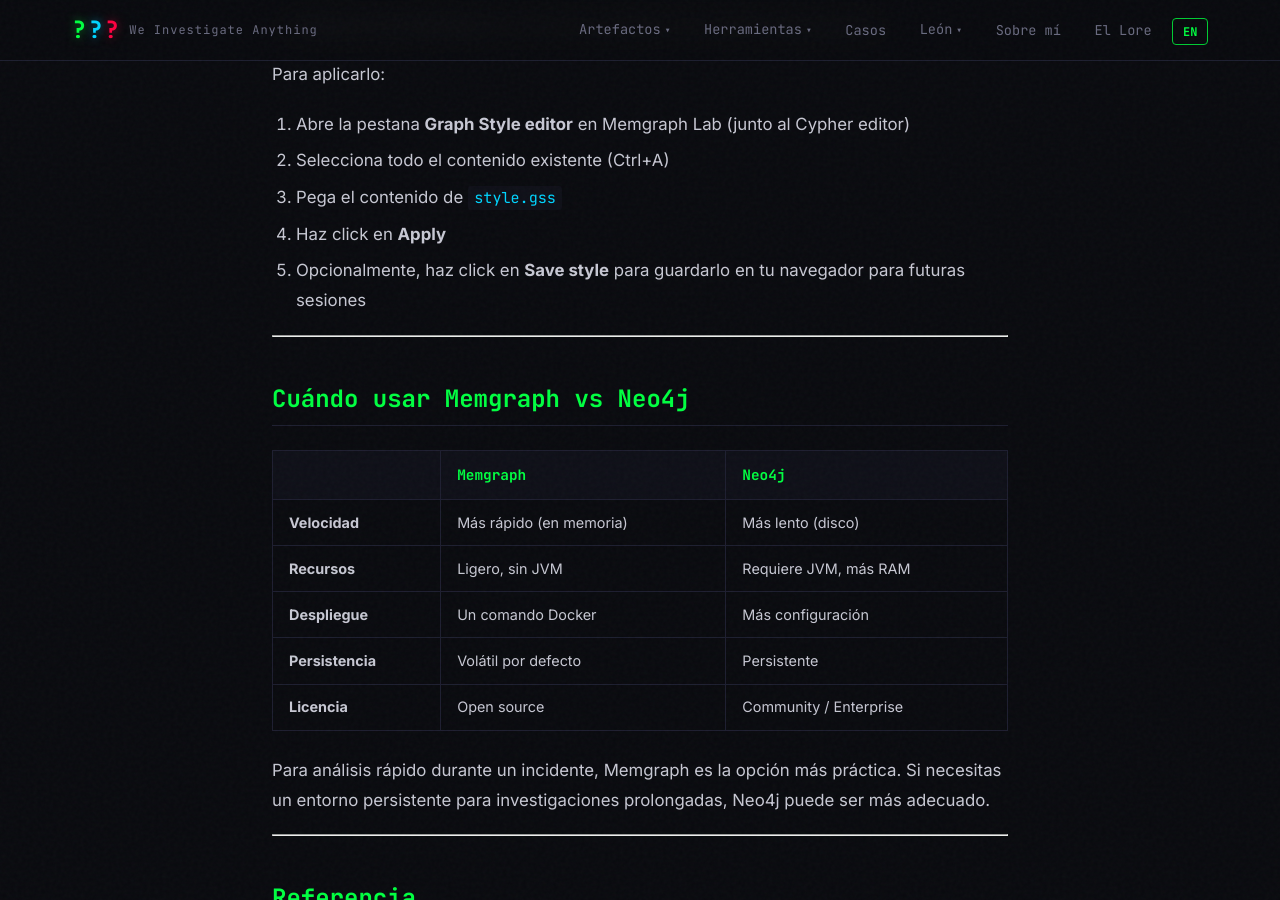
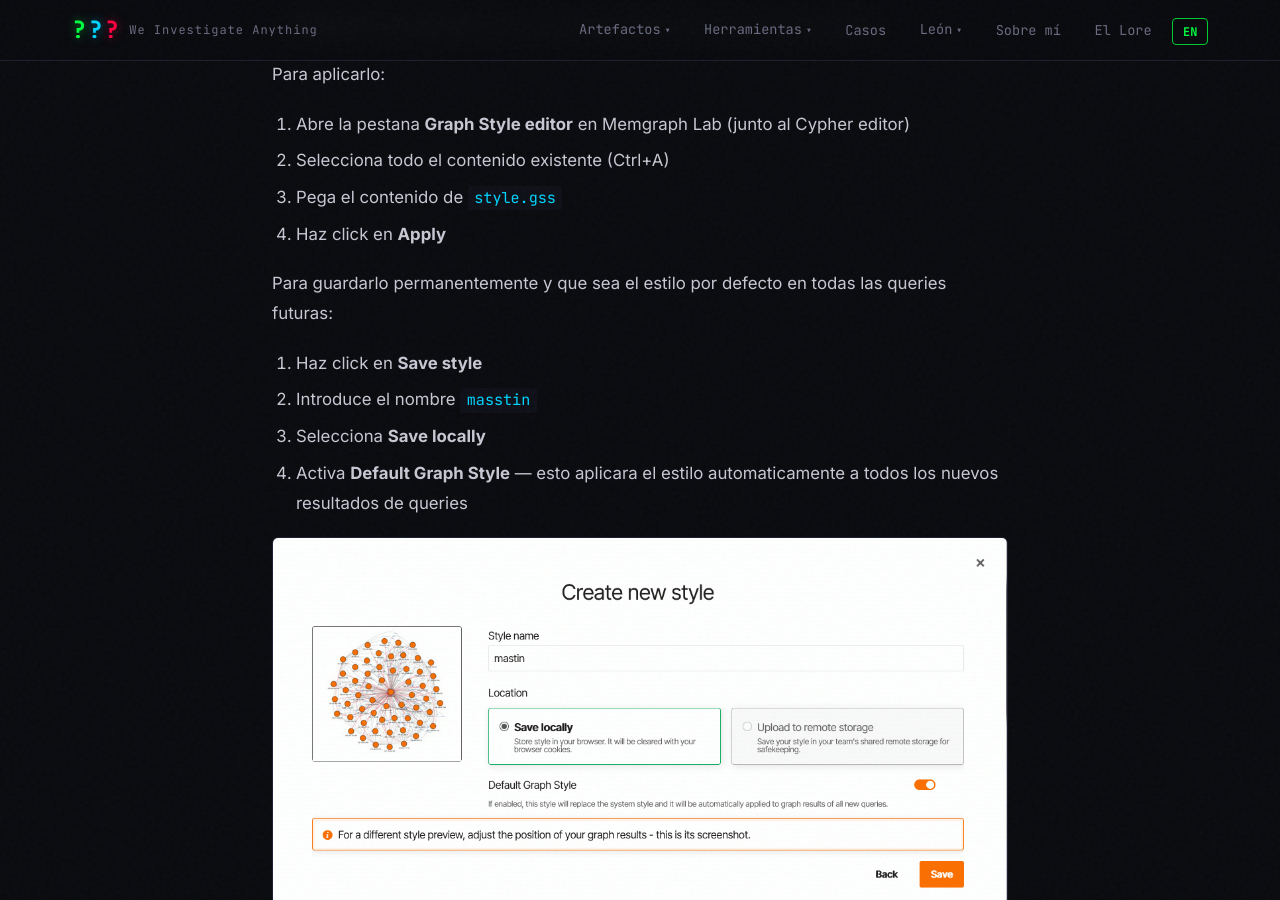
Before and after one commit to jupyterj0nes/jupyterj0nes.github.io, a Jekyll site: the page built from _posts/es/2026-04-07-memgraph-visualization.md, in a window 1280 px wide and 900 px high, scrolled down 7732 px. Built offline with Jekyll 4.4.1, drawn with Linux system fonts in a browser that asks for light colours; comment, search, counter and statistics services are not loaded; some of the changed text lies outside the part shown.

Commit message:
Document how to save masstin style as default in Memgraph Lab (EN/ES)

```diff
--- a/_posts/es/2026-04-07-memgraph-visualization.md
+++ b/_posts/es/2026-04-07-memgraph-visualization.md
@@ -251,7 +251,15 @@
 2. Selecciona todo el contenido existente (Ctrl+A)
 3. Pega el contenido de [`style.gss`](https://github.com/jupyterj0nes/masstin/blob/main/memgraph-resources/style.gss)
 4. Haz click en **Apply**
-5. Opcionalmente, haz click en **Save style** para guardarlo en tu navegador para futuras sesiones
+
+Para guardarlo permanentemente y que sea el estilo por defecto en todas las queries futuras:
+
+1. Haz click en **Save style**
+2. Introduce el nombre `masstin`
+3. Selecciona **Save locally**
+4. Activa **Default Graph Style** — esto aplicara el estilo automaticamente a todos los nuevos resultados de queries
+
+![Guardar estilo como defecto](/assets/images/memgraph_save_style.png){: style="display:block; margin: 1rem auto; max-width: 100%;" }
 
 ---
 
```
Also changed, not shown: _posts/en/2026-04-07-memgraph-visualization.md (+9 -1 lines), assets/images/memgraph_save_style.png (added).
